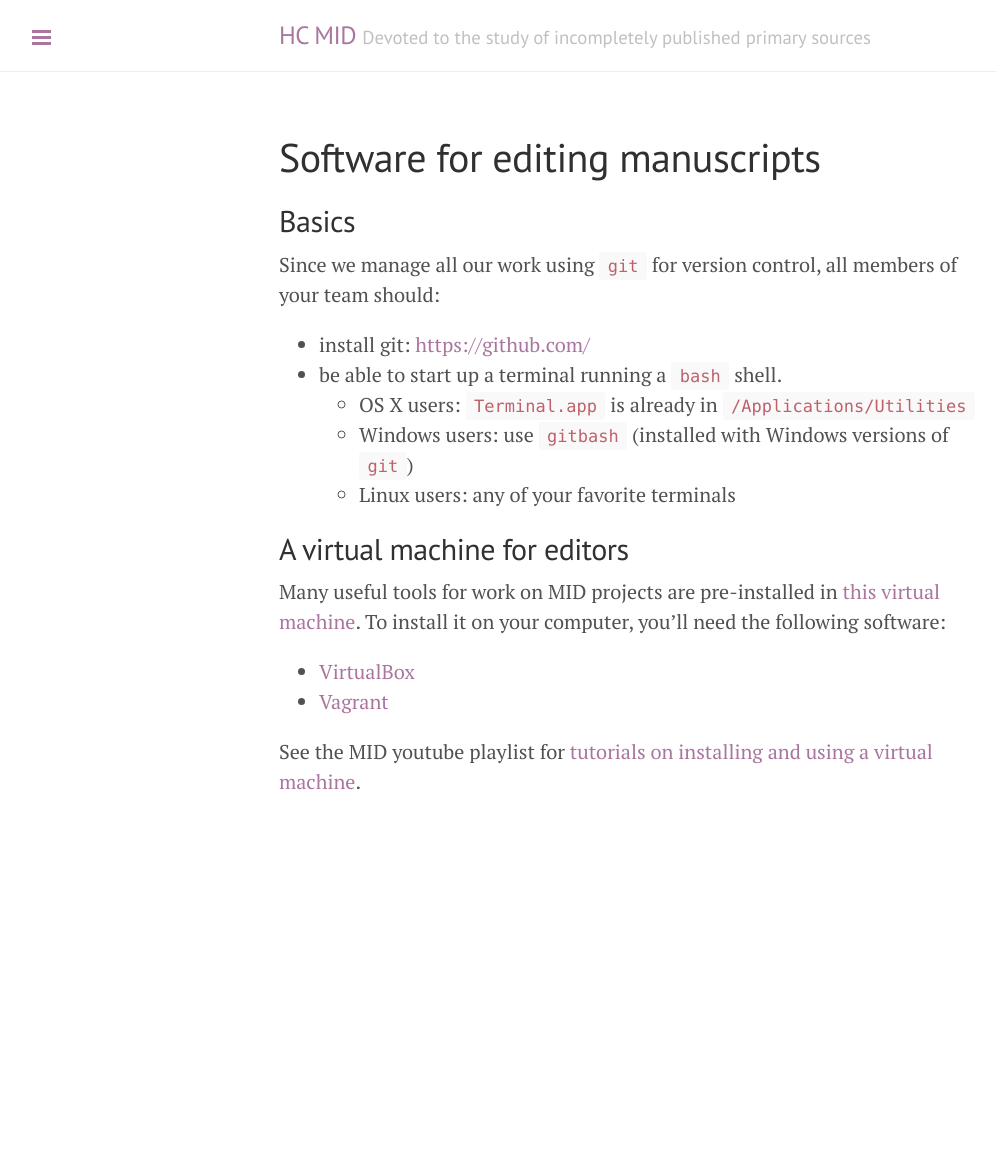
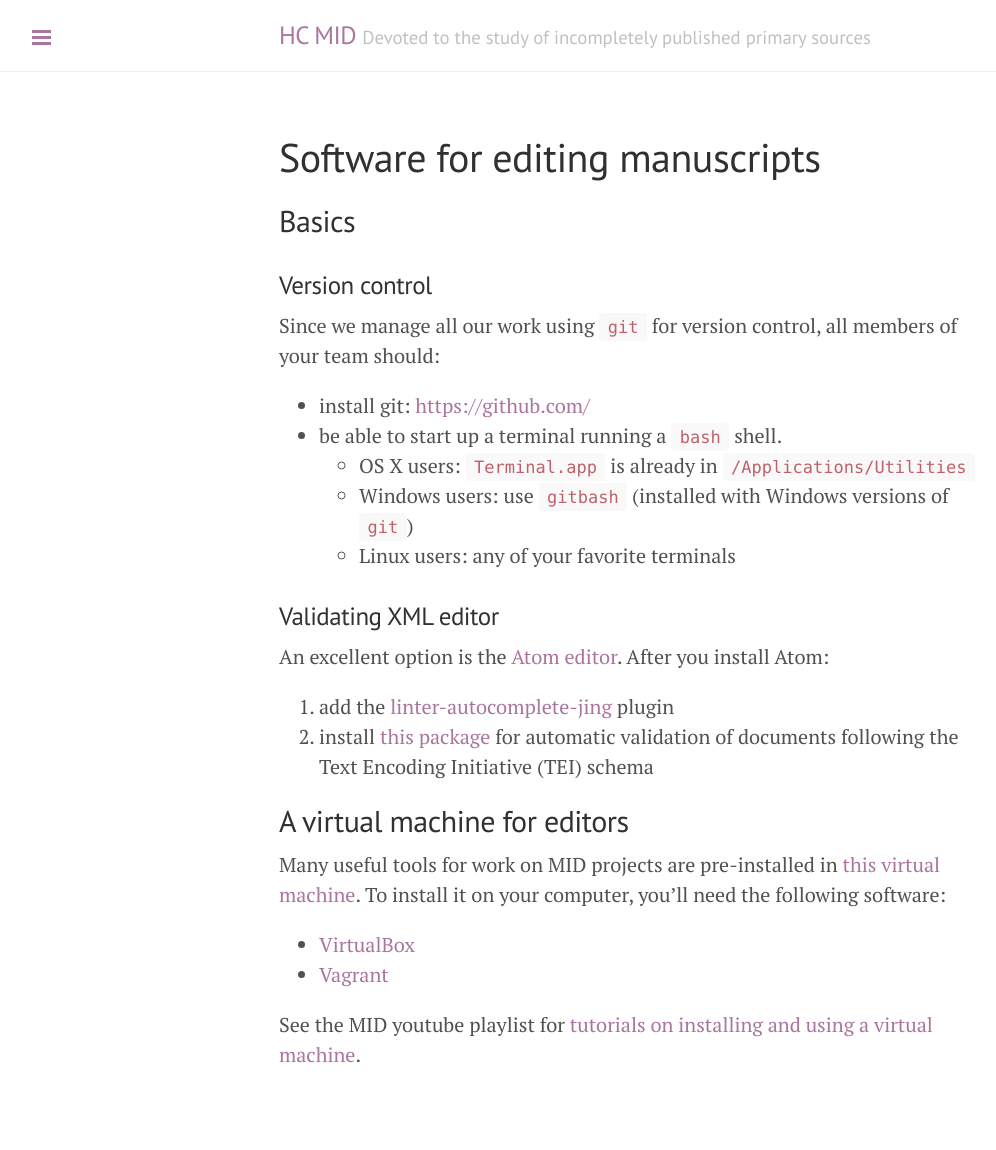
Before and after one commit to HCMID/HCMID.github.io, a Jekyll site: the page built from tech/software.md, in a window 1280 px wide. Shown: the whole page, without its empty margins (1-997 px from the left). Built offline with Jekyll 4.4.1, drawn with Linux system fonts in a browser that asks for light colours; before the commit the page ends 900 px from its top, so only the background shows below that.

Commit message:
Update info on software, project guide

```diff
--- a/_config.yml
+++ b/_config.yml
@@ -34,6 +34,8 @@ links:
     url: /where
   - title: Tech help
     url: /tech
+  - title: Guide
+    url: /guide
   - title: Twitter feed
     url: https://twitter.com/hcmid
     external: true
--- a/tech/software.md
+++ b/tech/software.md
@@ -6,6 +6,8 @@ title: Software for editing manuscripts
 
 ## Basics
 
+### Version control
+
 Since we manage all our work using `git` for version control,  all members of your team should:
 
 - install git: <https://github.com/>
@@ -13,6 +15,13 @@ Since we manage all our work using `git` for version control,  all members of yo
     - OS X users: `Terminal.app` is already in `/Applications/Utilities`
     - Windows users: use `gitbash` (installed with Windows versions of `git`)
     - Linux users: any of your favorite terminals
+
+### Validating XML editor
+
+An excellent option is the [Atom editor](https://atom.io/).  After you install Atom:
+
+1. add the [linter-autocomplete-jing](https://github.com/aerhard/linter-autocomplete-jing) plugin
+2. install [this package](https://github.com/neelsmith/atomic-tei) for automatic validation of documents following the Text Encoding Initiative (TEI) schema
 
 
 ## A virtual machine for editors
```
Also changed, not shown: guide/index.md (added, +19 -0 lines).
